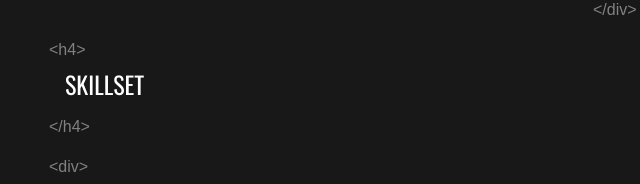
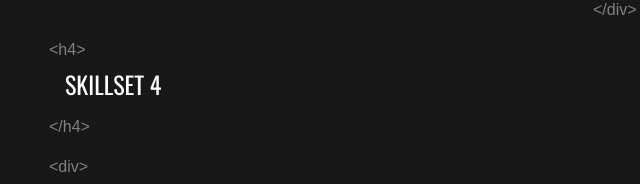
Before and after one commit to Tawnygoody/Portfolio-Goodfellow, a plain HTML site: page about.html in a window 1280 px wide. Shown: the part 1172-1356 px from the top of the page, 79-719 px from the left. Drawn offline with nearby package versions, Linux system fonts and the light colour scheme; a web font is replaced by a local one.

Commit message:
ipad bug test

```diff
--- a/about.html
+++ b/about.html
@@ -114,7 +114,7 @@
             <div class="row no-gutters">
                 <div class="col">
                     <p class="pos2 tag-text">&lth4&gt</p>
-                    <h4 class="pos3 heading-light">Skillset</h4>
+                    <h4 class="pos3 heading-light">Skillset 4</h4>
                     <p class="pos2 tag-text">&lt/h4&gt</p>
                 </div>
             </div>
```
